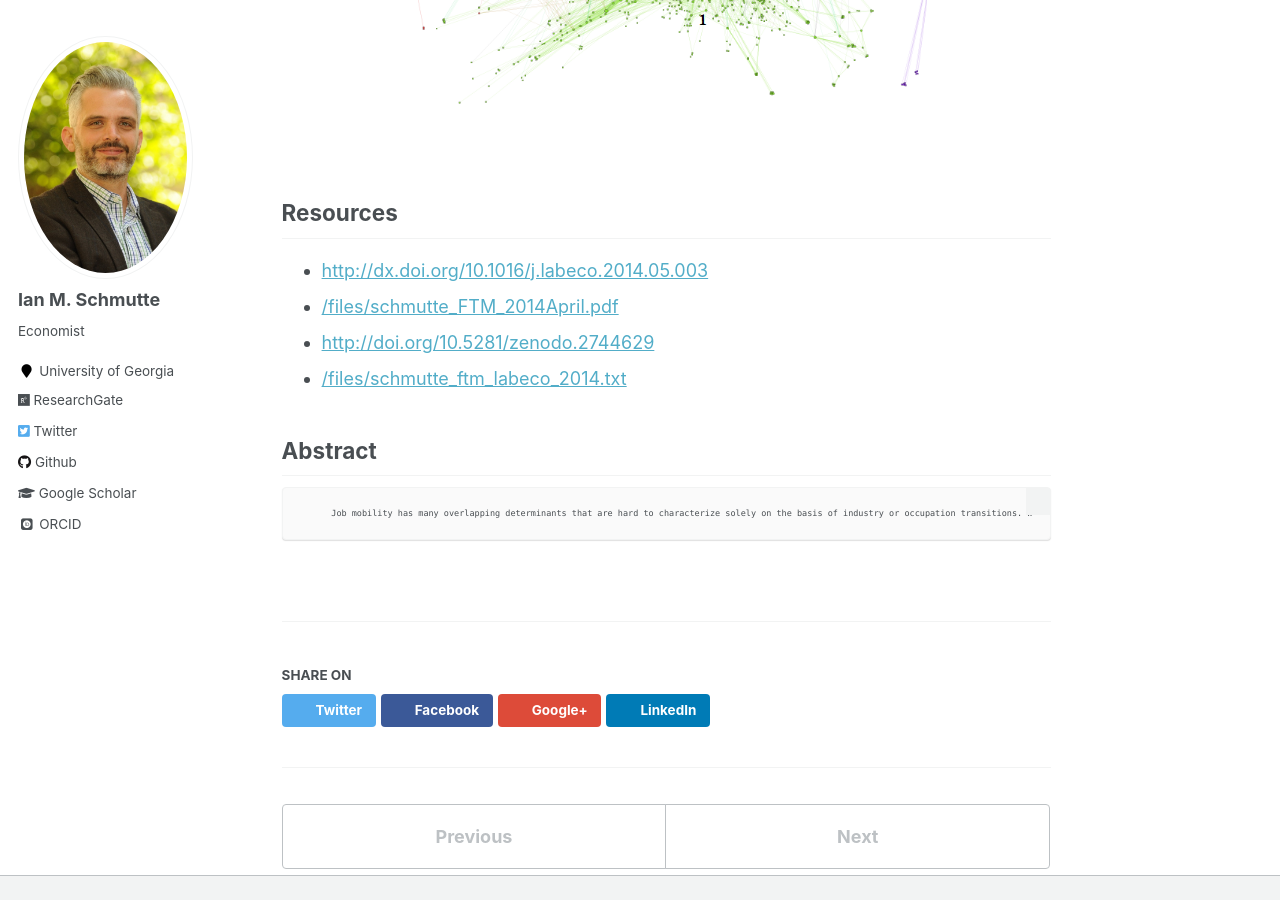
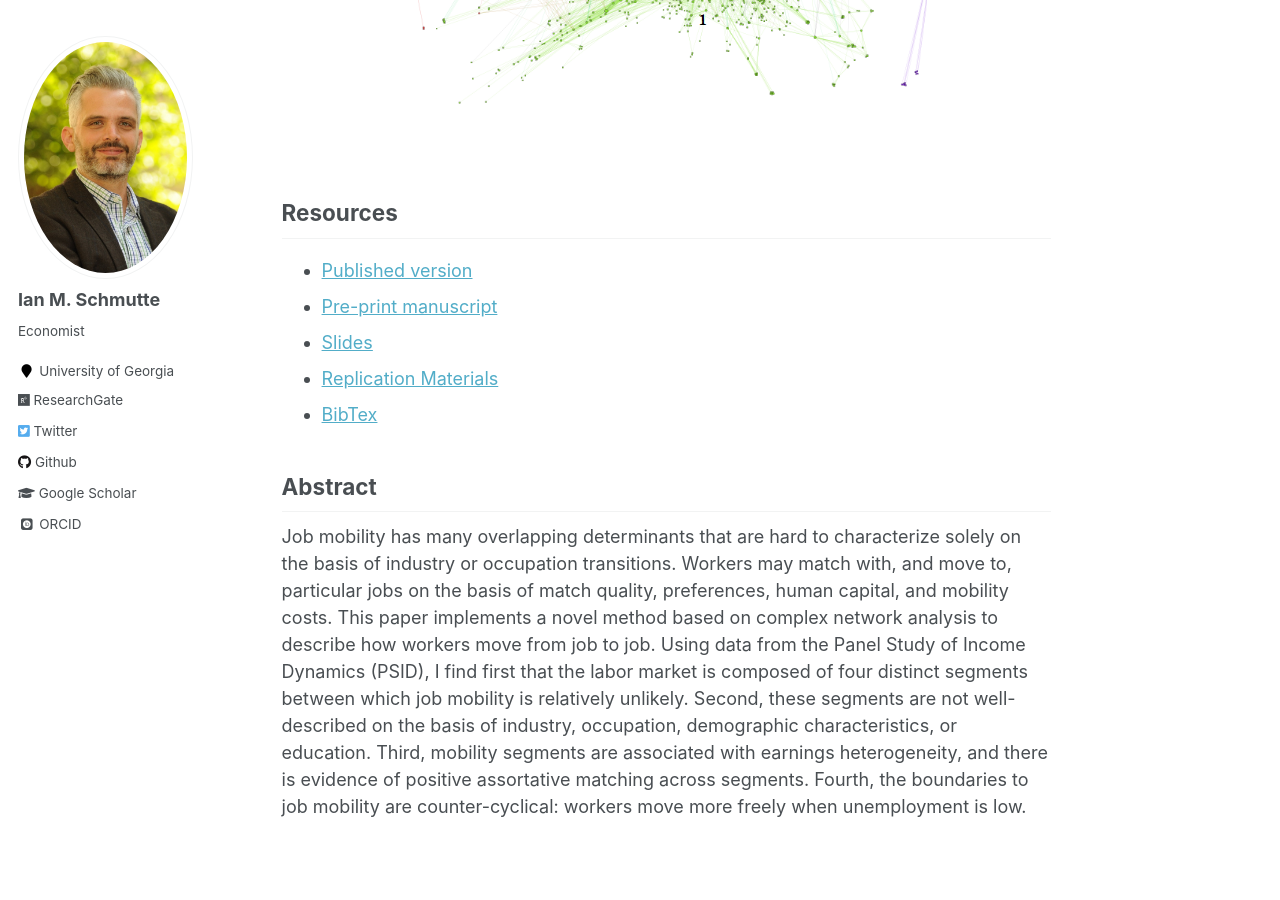
Before and after one commit to ianschmutte/ianschmutte.github.io, a Jekyll site: the page built from _research/2014-08-01-ftm.md, in a window 1280 px wide and 900 px high, scrolled down 1044 px. Built offline with Jekyll 4.4.1, drawn with Linux system fonts in a browser that asks for light colours; some web fonts are replaced.

Commit message:
fixing layout issues

```diff
--- a/_research/2014-08-01-ftm.md
+++ b/_research/2014-08-01-ftm.md
@@ -13,10 +13,12 @@ citation: 'Schmutte, Ian M. (2014). &quot;Free to Move? A Network Approach to th
 
 ## Resources
 
-* [http://dx.doi.org/10.1016/j.labeco.2014.05.003](Published version)
-* [/files/schmutte_FTM_2014April.pdf](Pre-print manuscript)
-* [http://doi.org/10.5281/zenodo.2744629](Replication Materials)
-* [/files/schmutte_ftm_labeco_2014.txt](BibTex)
+* [Published version](http://dx.doi.org/10.1016/j.labeco.2014.05.003)
+* [Pre-print manuscript](/files/schmutte_FTM_2014April.pdf)
+* [Slides](/files/FTM_Presentation.pdf)
+* [Replication Materials](http://doi.org/10.5281/zenodo.2744629)
+* [BibTex](/files/schmutte_ftm_labeco_2014.txt)
 
 ## Abstract
-          Job mobility has many overlapping determinants that are hard to characterize solely on the basis of industry or occupation transitions. Workers may match with, and move to, particular jobs on the basis of match quality, preferences, human capital, and mobility costs. This paper implements a novel method based on complex network analysis to describe how workers move from job to job. Using data from the Panel Study of Income Dynamics (PSID), I find first that the labor market is composed of four distinct segments between which job mobility is relatively unlikely. Second, these segments are not well-described on the basis of industry, occupation, demographic characteristics, or education. Third, mobility segments are associated with earnings heterogeneity, and there is evidence of positive assortative matching across segments. Fourth, the boundaries to job mobility are counter-cyclical: workers move more freely when unemployment is low.
+
+Job mobility has many overlapping determinants that are hard to characterize solely on the basis of industry or occupation transitions. Workers may match with, and move to, particular jobs on the basis of match quality, preferences, human capital, and mobility costs. This paper implements a novel method based on complex network analysis to describe how workers move from job to job. Using data from the Panel Study of Income Dynamics (PSID), I find first that the labor market is composed of four distinct segments between which job mobility is relatively unlikely. Second, these segments are not well-described on the basis of industry, occupation, demographic characteristics, or education. Third, mobility segments are associated with earnings heterogeneity, and there is evidence of positive assortative matching across segments. Fourth, the boundaries to job mobility are counter-cyclical: workers move more freely when unemployment is low.
```
Also changed, not shown: other parts of _research/2014-08-01-ftm.md (+1 -1 lines), 1 other file.
